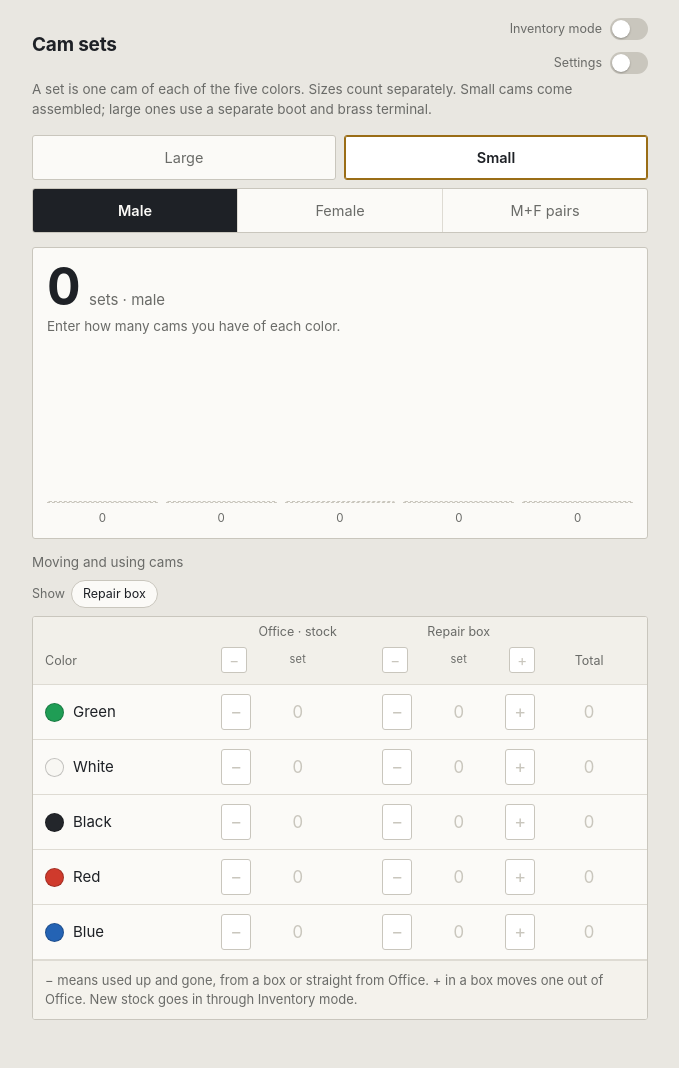
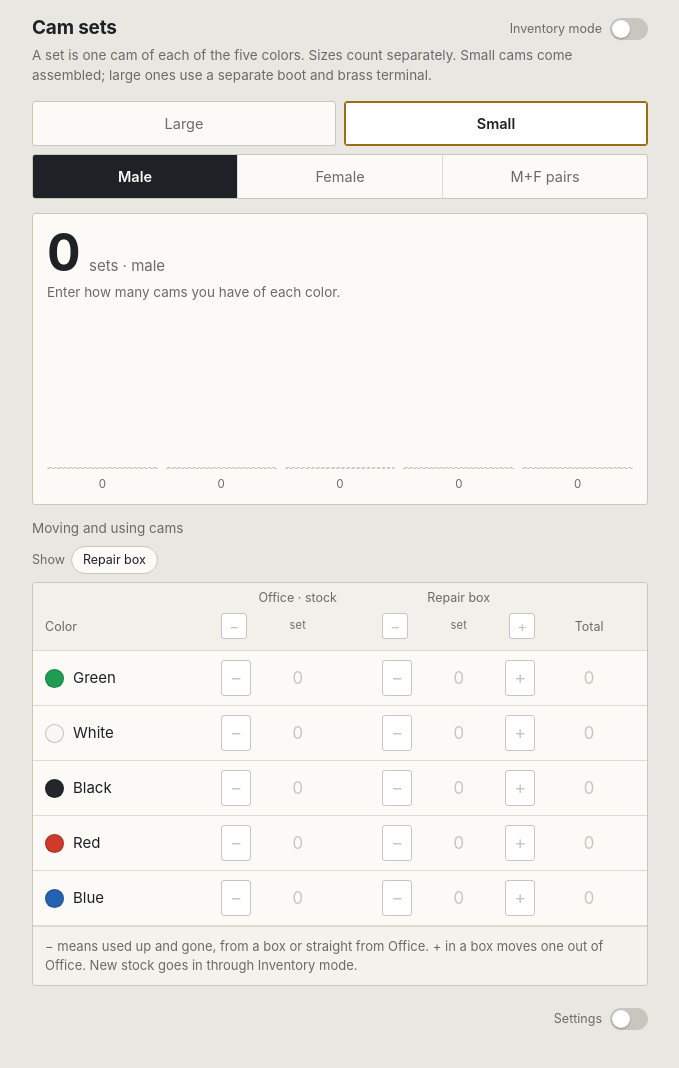
Before and after one commit to bazhkodzianis/Cams-tracker, a plain HTML site: page index.html in a window 1280 px wide. Shown: the whole page, without its empty margins (300-979 px from the left). Drawn offline with Linux system fonts and the light colour scheme.

Commit message:
Settings added and hidded

```diff
--- a/index.html
+++ b/index.html
@@ -42,7 +42,7 @@ h1{font-size:19px;font-weight:650;letter-spacing:-.01em;margin:0 0 2px}
 .sizes button:focus-visible{outline:2px solid var(--brass);outline-offset:2px}
 .topbar{display:flex;align-items:center;gap:12px;margin-bottom:2px}
 .topbar h1{flex:1;min-width:0}
-.switches{display:flex;flex-direction:column;align-items:flex-end;gap:4px;flex:0 0 auto}
+.settingsbar{display:flex;justify-content:flex-end;margin:2px 0 12px}
 .modetoggle{display:flex;align-items:center;gap:8px;flex:0 0 auto;appearance:none;background:transparent;
   border:0;padding:4px 0;font:inherit;font-size:12.5px;color:var(--ink-soft);cursor:pointer;white-space:nowrap}
 .modetoggle .track{width:38px;height:22px;flex:0 0 auto;border-radius:11px;background:var(--rule);
@@ -209,14 +209,9 @@ footer button{appearance:none;background:transparent;border:0;font:inherit;font-
 
 <header class="topbar">
   <h1>Cam sets</h1>
-  <div class="switches">
-    <button type="button" class="modetoggle" id="modetoggle" role="switch" aria-checked="false">
-      Inventory mode<span class="track"><span class="knob"></span></span>
-    </button>
-    <button type="button" class="modetoggle" id="settingstoggle" role="switch" aria-checked="false" hidden>
-      Settings<span class="track"><span class="knob"></span></span>
-    </button>
-  </div>
+  <button type="button" class="modetoggle" id="modetoggle" role="switch" aria-checked="false">
+    Inventory mode<span class="track"><span class="knob"></span></span>
+  </button>
 </header>
 <p class="sub">A set is one cam of each of the five colors. Sizes count separately. Small cams come assembled; large ones use a separate boot and brass terminal.</p>
 
@@ -268,6 +263,14 @@ footer button{appearance:none;background:transparent;border:0;font:inherit;font-
   <p class="pdfhint">The report covers every size and type you entered counts for. A print dialog opens — choose Save as PDF.</p>
 </section>
 
+<footer><button type="button" id="clear">Clear counts for this size</button></footer>
+
+<div class="settingsbar">
+  <button type="button" class="modetoggle" id="settingstoggle" role="switch" aria-checked="false" hidden>
+    Settings<span class="track"><span class="knob"></span></span>
+  </button>
+</div>
+
 <section class="sync" id="syncpanel">
   <h2>Sync</h2>
   <div class="syncrow">
@@ -285,8 +288,6 @@ footer button{appearance:none;background:transparent;border:0;font:inherit;font-
   <label class="syncauto"><input type="checkbox" id="autosync"> Save to cloud automatically</label>
   <p class="syncstatus" id="syncstatus">Paste a token to connect.</p>
 </section>
-
-<footer><button type="button" id="clear">Clear counts for this size</button></footer>
 
 <section id="report"></section>
 
--- a/sw.js
+++ b/sw.js
@@ -1,4 +1,4 @@
-var CACHE = "cam-sets-20260903-0259";
+var CACHE = "cam-sets-20260903-0307";
 var SHELL = [
   "./", "./index.html", "./manifest.webmanifest",
   "./icon-192.png", "./icon-512.png", "./icon-maskable-512.png"
```
Also changed, not shown: nakonechniki.html (+12 -11 lines).
